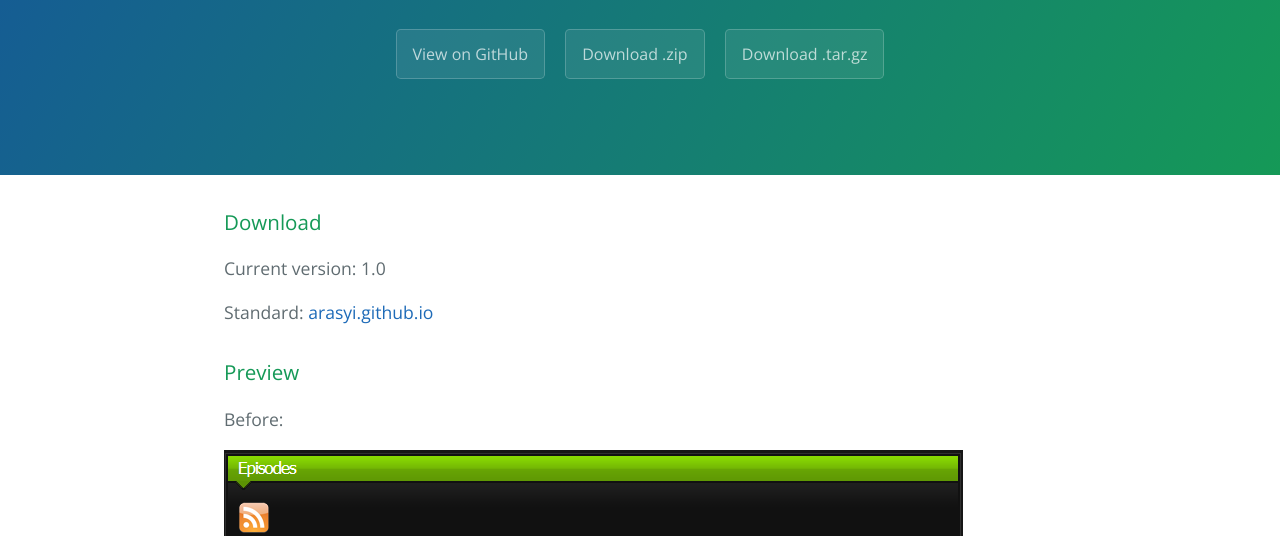
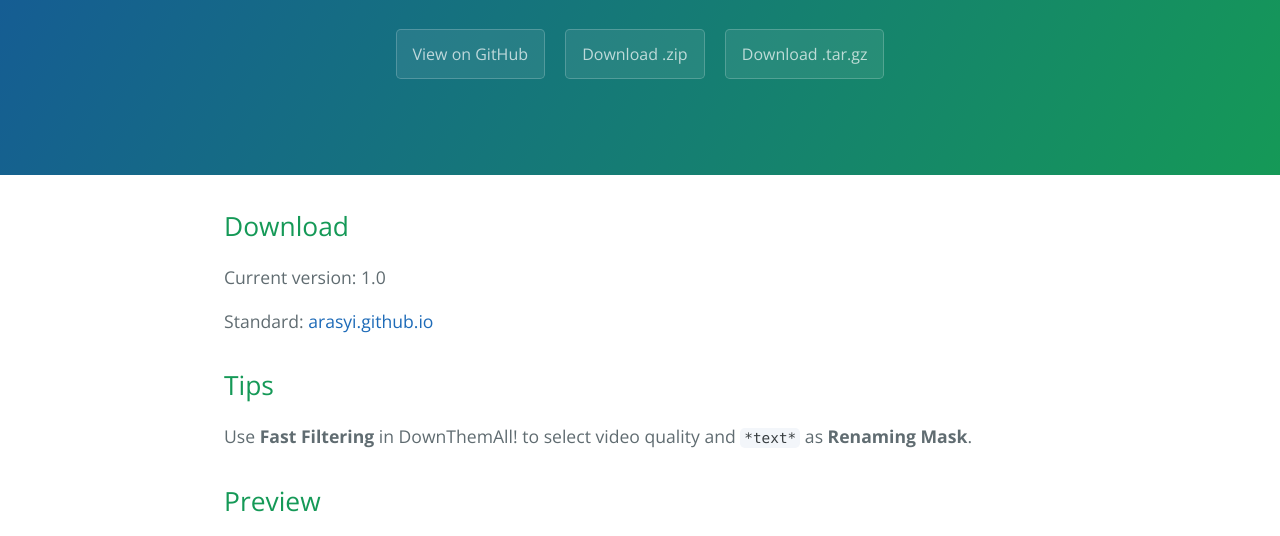
Before and after one commit to DarkS293/KissAnime-DTA, a plain HTML site: page index.html in a window 1280 px wide. Shown: the part 238-774 px from the top of the page. Drawn offline with nearby package versions, Linux system fonts and the light colour scheme.

Commit message:
Updated previews and added some tips

```diff
--- a/index.html
+++ b/index.html
@@ -19,14 +19,16 @@
     </section>
 
     <section class="main-content">
-      <h3>
-<a id="download" class="anchor" href="#download" aria-hidden="true"><span class="octicon octicon-link"></span></a>Download</h3>
+<h2><a id="download" class="anchor" href="#download" aria-hidden="true"><span class="octicon octicon-link"></span></a>Download</h2>
 
 <p>Current version: 1.0</p>
 <p>Standard: <a href="/kissanime-dta.user.js">arasyi.github.io</a></p>
 
-<h3>
-<a id="preview" class="anchor" href="#preview" aria-hidden="true"><span class="octicon octicon-link"></span></a>Preview</h3>
+<h2><a id="tips" class="anchor" href="#tips" aria-hidden="true"><span class="octicon octicon-link"></span></a>Tips</h2>
+
+<p>Use <strong>Fast Filtering</strong> in DownThemAll! to select video quality and <span><code>*text*</code></span> as <strong>Renaming Mask</strong>.</p>
+
+<h2><a id="preview" class="anchor" href="#preview" aria-hidden="true"><span class="octicon octicon-link"></span></a>Preview</h2>
 
 <p>Before:</p>
 <p><img src="images/before.png"></p>
@@ -34,6 +36,9 @@
 <p>After:</p>
 <p><img src="images/after-1.png"></p>
 <p><img src="images/after-2.png"></p>
+
+<p>DownThemAll!:</p>
+<p><img src="images/dta.png"></p>
 
       <footer class="site-footer">
         <span class="site-footer-owner"><a href="https://github.com/arasyi/KissAnime-DTA">KissAnime-DTA</a> is maintained by <a href="https://github.com/arasyi">arasyi</a>.</span>
```
Also changed, not shown: images/dta.png (added).
